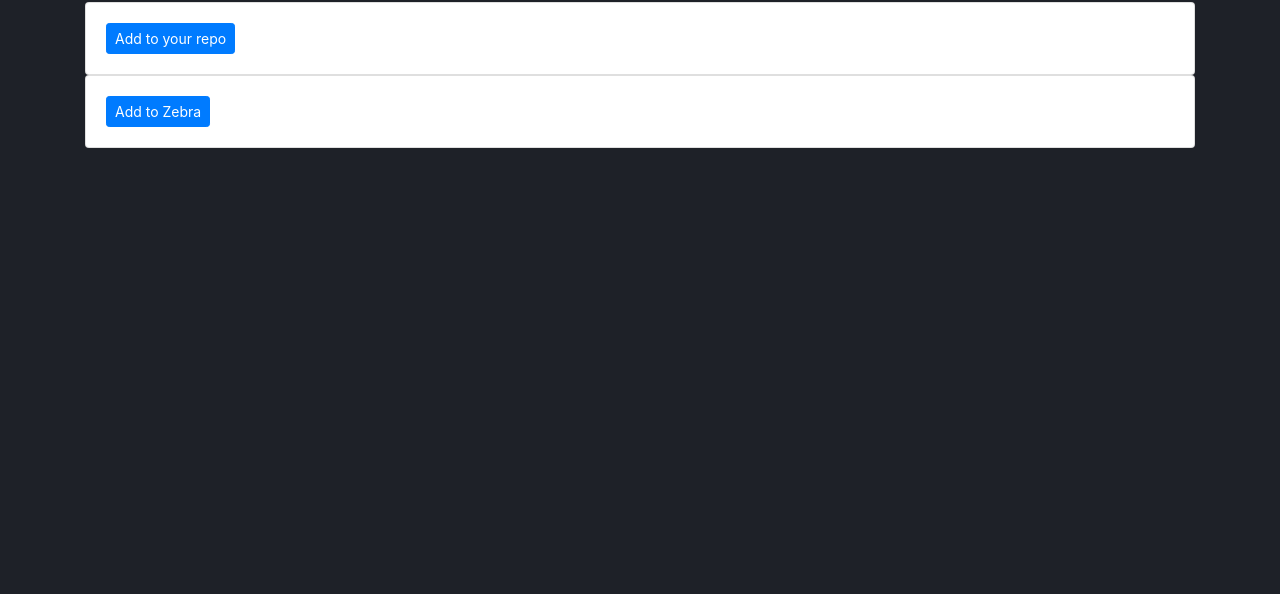
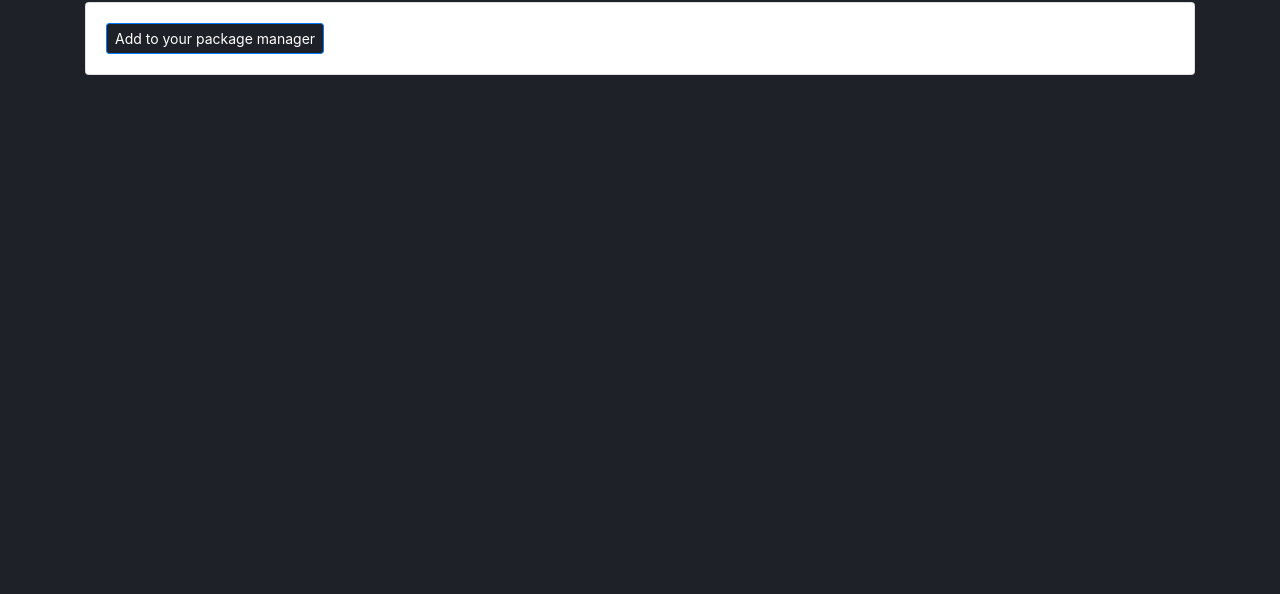
Before and after one commit to bed-time/bed-time.github.io, a plain HTML site: page index.html in a window 1280 px wide. Shown: the part 206-800 px from the top of the page. Drawn offline with nearby package versions, Linux system fonts and the light colour scheme.

Commit message:
Update index.html

```diff
--- a/index.html
+++ b/index.html
@@ -18,12 +18,7 @@
 <div class="container">
 	<div class="card">
 		<div class="card-body">
-			<a class="btn btn-sm btn-primary" href="cydia://url/https://cydia.saurik.com/api/share#?source=https://bed-time.github.io">Add to your repo</a>
-		</div>
-	</div>
-	<div class="card">
-		<div class="card-body">
-			<a class="btn btn-sm btn-primary" href="zbra://sources/add/https://bed-time.github.io">Add to Zebra</a>
+			<a class="btn btn-sm btn-primary" style="background-color:rgb(30,33,40)" href="cydia://url/https://cydia.saurik.com/api/share#?source=https://bed-time.github.io">Add to your package manager</a>
 		</div>
 	</div>
 </div>
```
